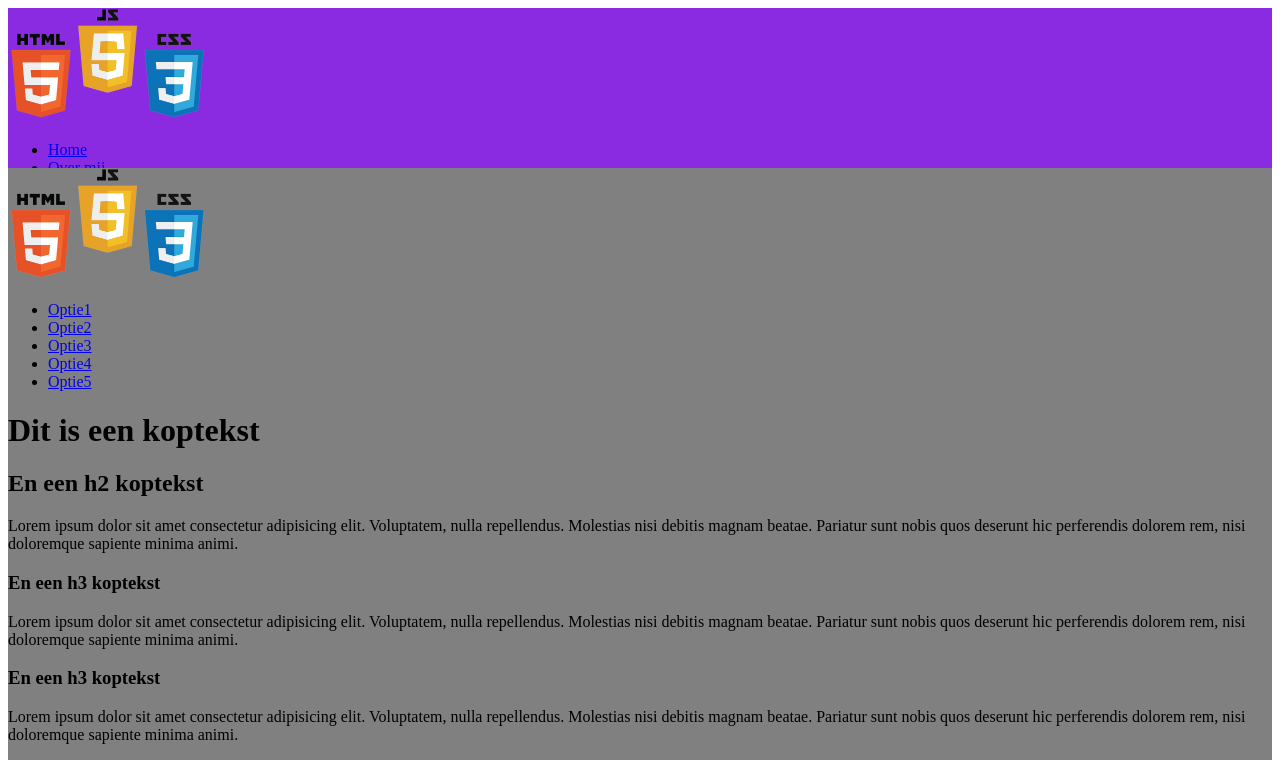
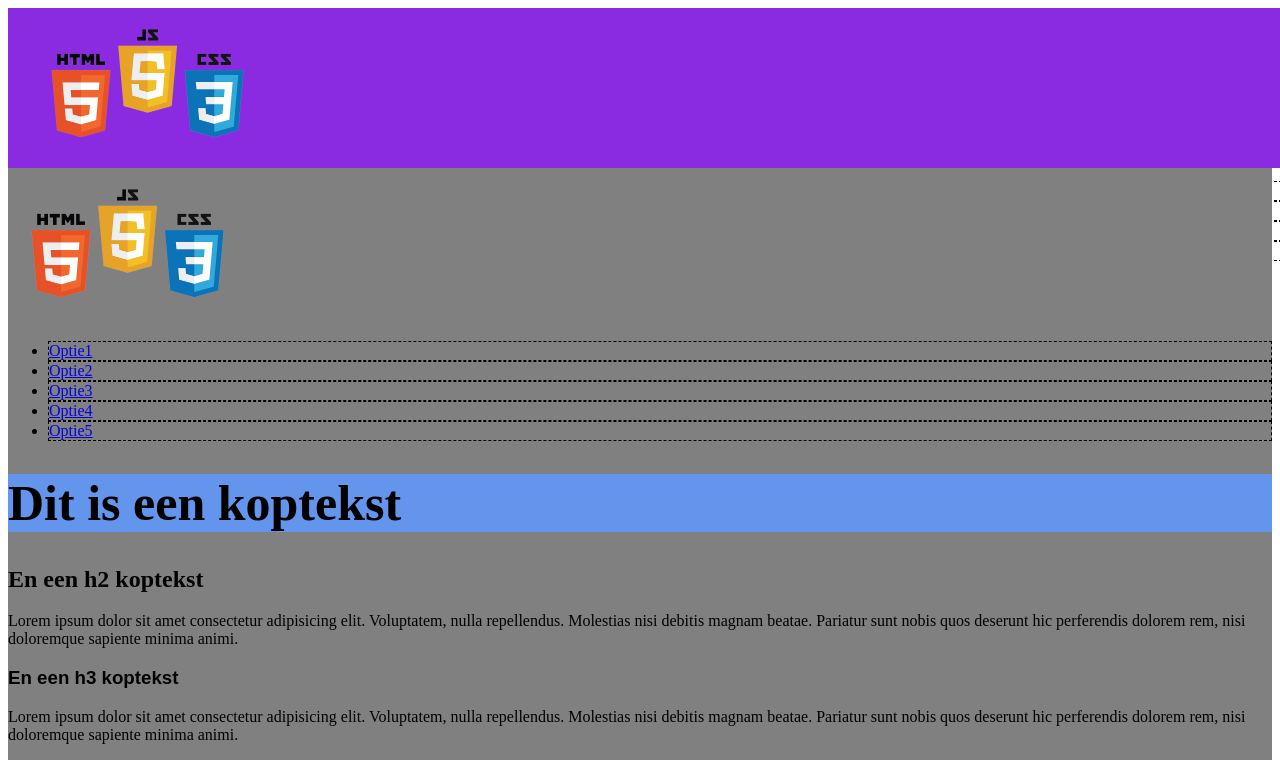
Before and after one commit to ROC-van-Amsterdam-College-Amstelland/fe-op2-css-ids-classes-bengali123, a plain HTML site: page opdracht2/index.html in a window 1280 px wide. Shown: the top 760 px of the page. Drawn offline with Linux system fonts and the light colour scheme.

Commit message:
opdracht 2 af

```diff
--- a/opdracht2/style.css
+++ b/opdracht2/style.css
@@ -10,6 +10,7 @@ body{
 
 img{
     width: 200px;
+    margin: 20px;
 }
 /* Einde aangeleverde code, laten staan, niet veranderen */
 /* Vul hieronder je eigen code */
@@ -22,9 +23,47 @@ header{
 width: 100%;
 height: 20%;
 background-color: blueviolet;
+padding-left: 20px;
+
 }
 footer{
 width: 100%;
 height: 20%;
 background-color: indianred;
+
 }
+main image{
+    width: 400px;
+}
+footer image{
+    border: 1px solid black;
+}
+header nav ul{
+    container: (display:flex;)
+
+}
+nav a{
+    text-decoration: none;
+}
+header ul {
+    list-style-type: none;
+}
+footer ul {
+    list-style-type: none;
+}
+div h1{
+    font-size: 50px;
+    background-color: cornflowerblue;
+}
+ul li {
+    border: 1px dashed black;
+
+}
+h3{
+    font-family: Arial, Helvetica, sans-serif;
+}
+img ul{
+    color: brown;
+    list-style-type: circle;
+
+}
```
Also changed, not shown: 1 other file.
